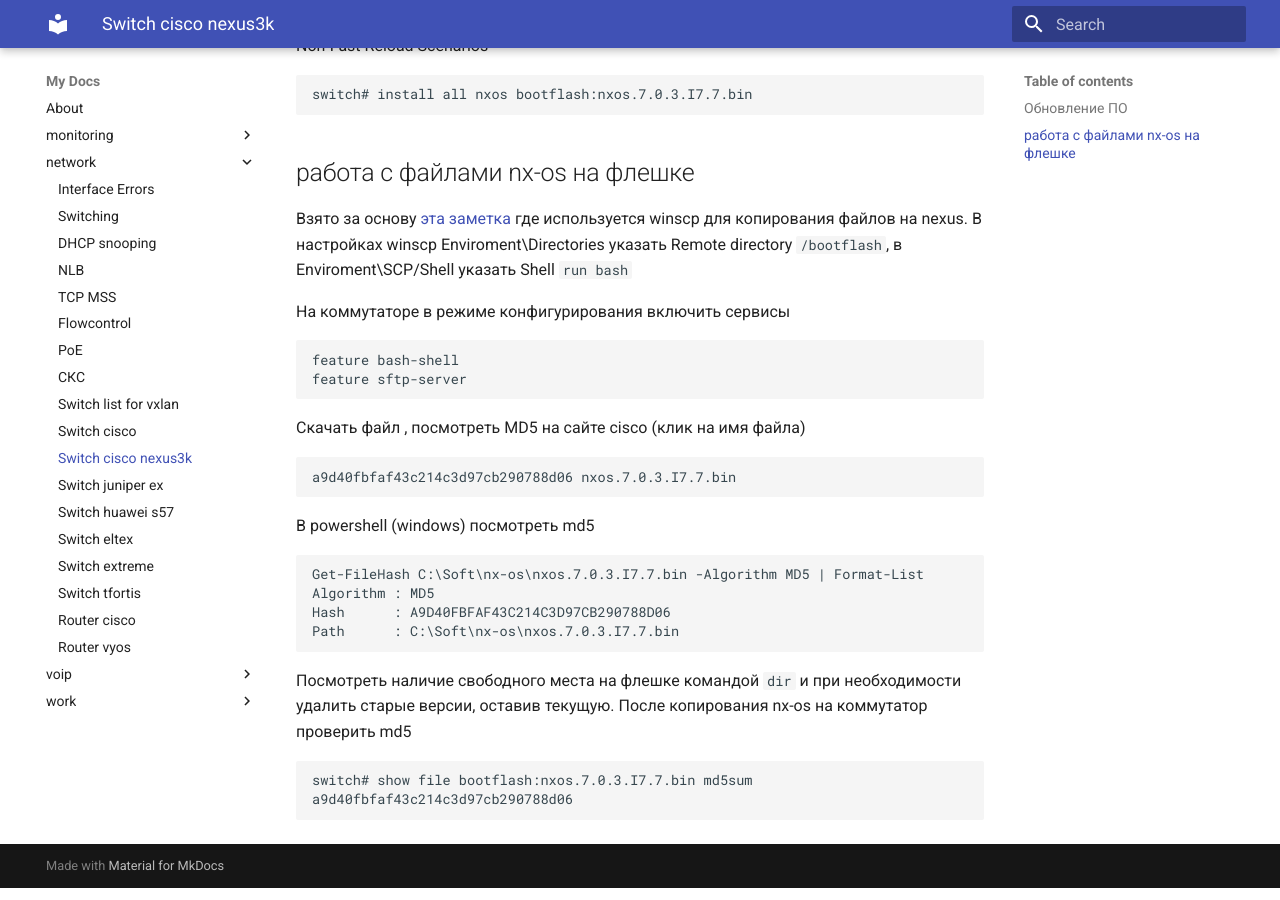
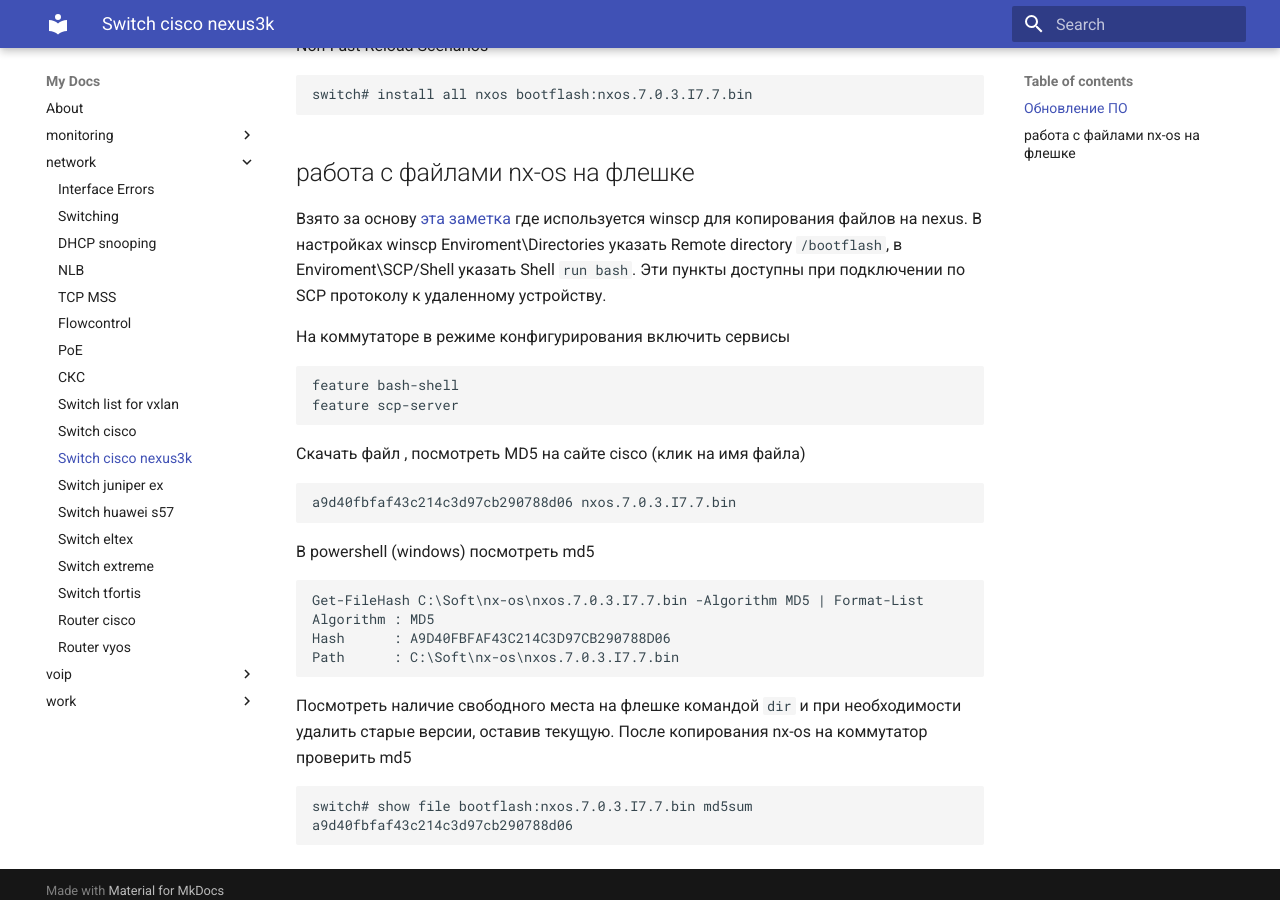
Before and after one commit to v98765/v98765.github.io, an MkDocs documentation site: the page built from docs/network/nexus3k.md, in a window 1280 px wide and 900 px high, scrolled down 570 px. Built offline with MkDocs 1.6.1 and Material for MkDocs 9.7.7, drawn with Linux system fonts in a browser that asks for light colours.

Commit message:
network/nexus3k.md fix

````diff
--- a/docs/network/nexus3k.md
+++ b/docs/network/nexus3k.md
@@ -22,12 +22,12 @@
 
 Взято за основу [эта заметка](https://community.cisco.com/t5/data-center-documents/getting-winscp-on-n9k-to-work-settings-config-required/ta-p/3818490)
 где используется winscp для копирования файлов на nexus. В настройках winscp Enviroment\Directories указать Remote directory `/bootflash`,
-в Enviroment\SCP/Shell указать Shell `run bash`
+в Enviroment\SCP/Shell указать Shell `run bash`. Эти пункты доступны при подключении по SCP протоколу к удаленному устройству.
 
 На коммутаторе в режиме конфигурирования включить сервисы
 ```text
 feature bash-shell
-feature sftp-server
+feature sсp-server
 ```
 
 Скачать файл , посмотреть MD5 на сайте cisco (клик на имя файла)
````
